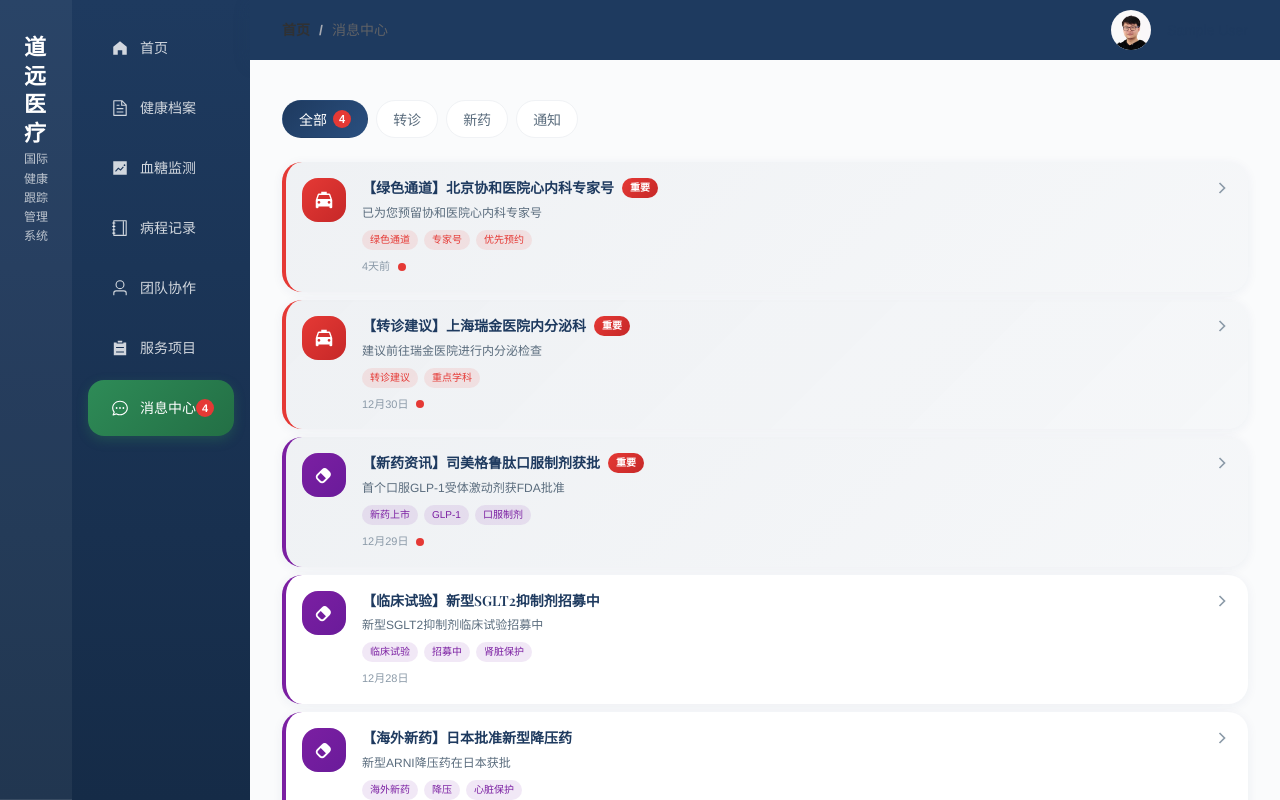
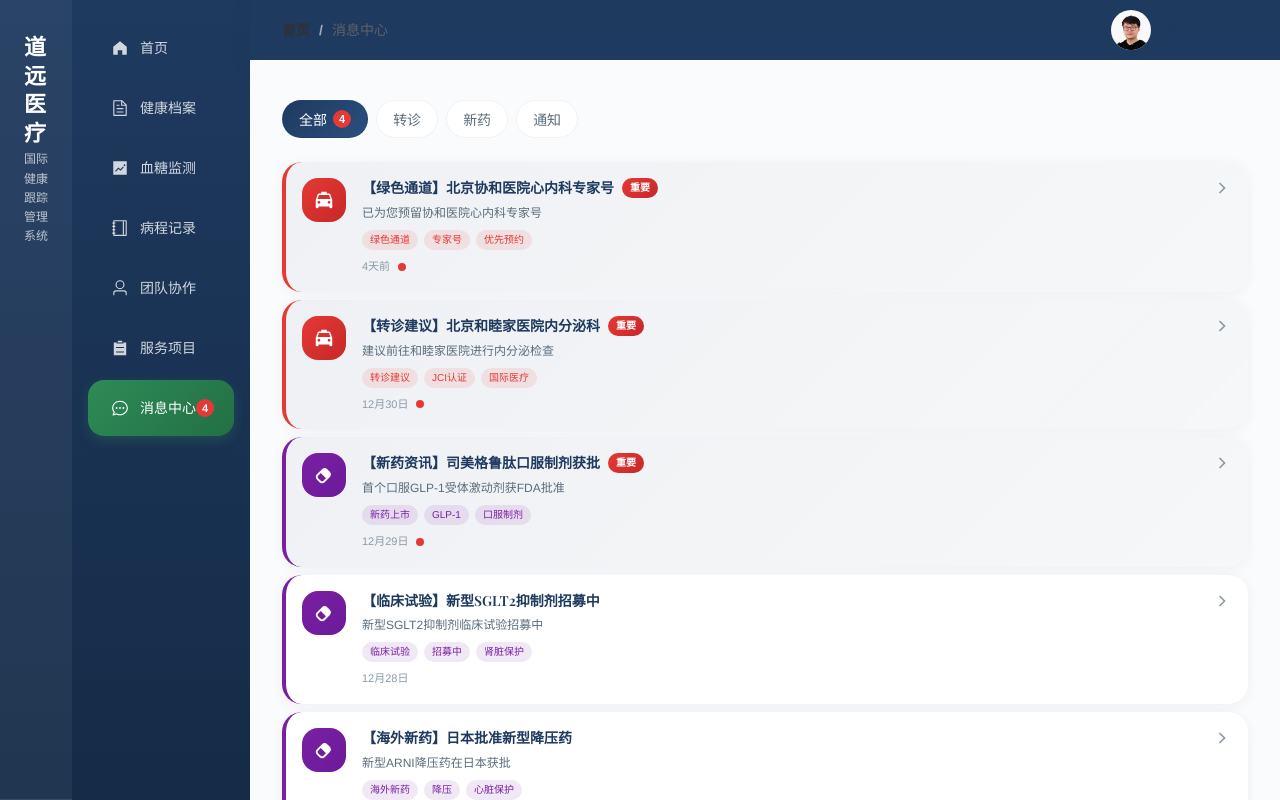
Before and after one commit to cnshenyi/daoyuan-health-demo, a Vue app: page /messages in a window 1280 px wide. Built offline with nearby package versions, Linux system fonts and the light colour scheme; sample sign-in values are in the browser's storage.

Commit message:
fix: 转诊医院改为北京和睦家医院（JCI认证国际医院）

```diff
--- a/src/stores/message.ts
+++ b/src/stores/message.ts
@@ -46,16 +46,16 @@ export const useMessageStore = defineStore('message', () => {
     {
       id: '2',
       type: 'emergency',
-      title: '【转诊建议】上海瑞金医院内分泌科',
-      content: '基于您的血糖监测数据，建议进行更深入的内分泌系统检查。上海瑞金医院内分泌科是国家重点学科，我们可以为您安排绿色通道就诊。',
-      summary: '建议前往瑞金医院进行内分泌检查',
+      title: '【转诊建议】北京和睦家医院内分泌科',
+      content: '基于您的血糖监测数据，建议进行更深入的内分泌系统检查。北京和睦家医院是国际JCI认证的高端医疗机构，内分泌科由国际专家团队坐诊，我们可以为您安排VIP绿色通道就诊。',
+      summary: '建议前往和睦家医院进行内分泌检查',
       time: '2025-12-30 14:20',
       read: false,
       important: true,
       data: {
-        hospital: '上海瑞金医院',
+        hospital: '北京和睦家医院',
         department: '内分泌科',
-        tags: ['转诊建议', '重点学科']
+        tags: ['转诊建议', 'JCI认证', '国际医疗']
       }
     },
     // 国际前沿新药推荐
```
